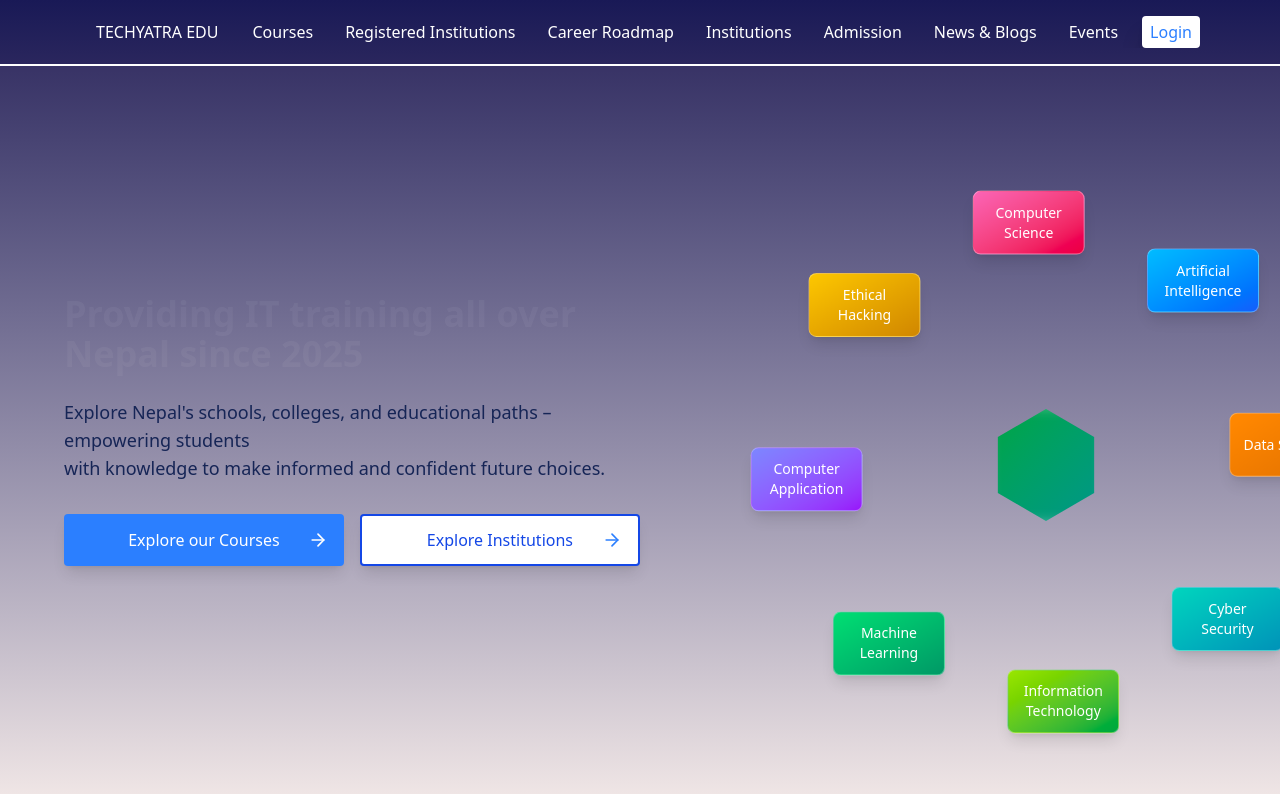
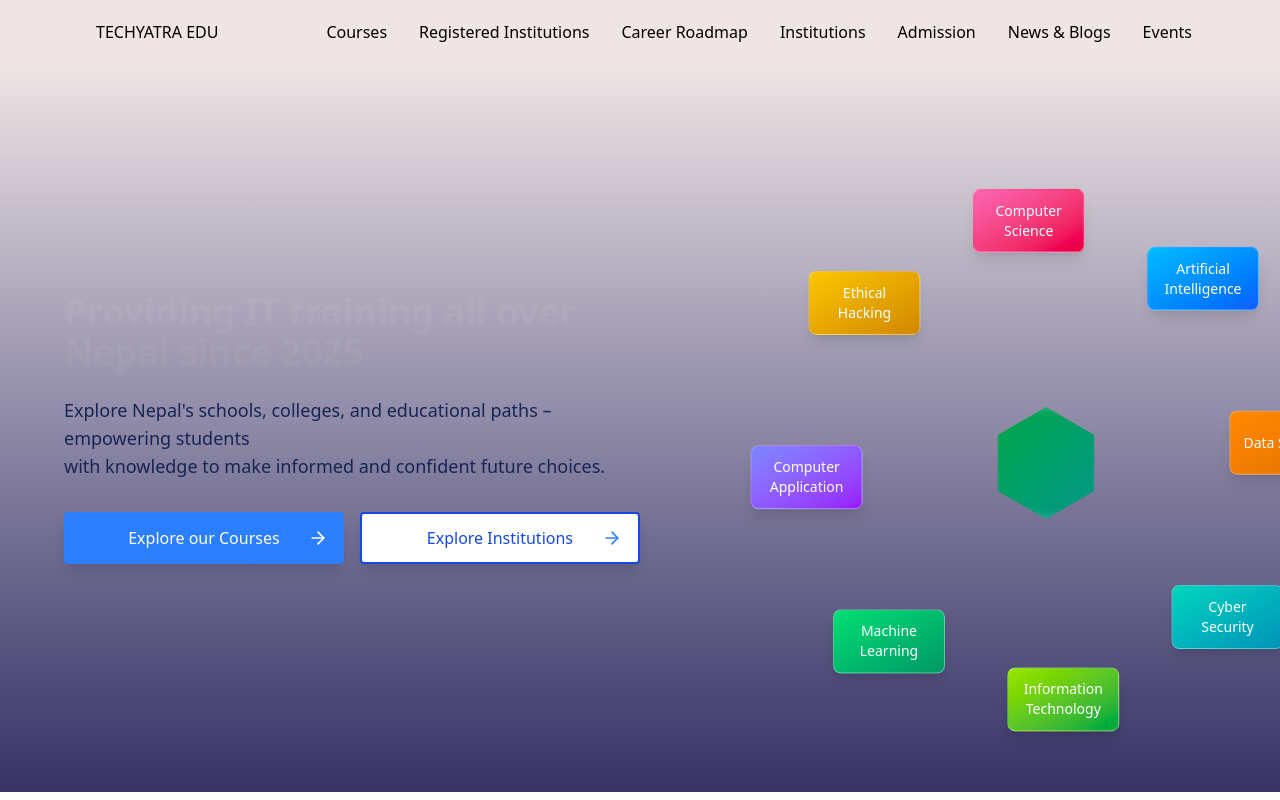
Before and after one commit to techyatra123/techyatraedu, a Next.js app: page / in a window 1280 px wide. Shown: the top 800 px of the page. Built offline with nearby package versions, Linux system fonts and the light colour scheme.

Commit message:
as per need nav bar

```diff
--- a/src/components/hero.tsx
+++ b/src/components/hero.tsx
@@ -32,7 +32,7 @@ const HeroSection: React.FC = () => {
   }, []);
 
   return (
-    <div className="bg-gradient-to-b from-[#383366] to-[#efe5e5]
+    <div className="bg-gradient-to-b from-[#efe5e5] to-[#383366]
       min-h-[110vh] md:min-h-[91vh]
       h-auto flex flex-col md:flex-row
       items-center justify-between
--- a/src/components/nav.tsx
+++ b/src/components/nav.tsx
@@ -1,7 +1,7 @@
 export default function Navbar() {
   return (
     <nav
-      className="bg-gradient-to-b from-[#191956] to-[#2a265d] text-white p-4 flex flex-wrap  justify-between items-center border-b-2 border-white-900"
+      className="bg-gradient-to-b from-[#efe5e5] to-[#efe5e5] text-black p-4 flex flex-wrap  justify-between items-center  border-white-900"
     >
       <div className="text-base font-medium mb-2 ml-20 md:mb-0">
         TECHYATRA EDU
@@ -14,7 +14,7 @@ export default function Navbar() {
         <li className="cursor-pointer transition hover:-translate-y-0.5 px-2 py-1 rounded">Admission</li>
         <li className="cursor-pointer transition hover:-translate-y-0.5 px-2 py-1 rounded">News & Blogs</li>
         <li className="cursor-pointer transition hover:-translate-y-0.5 px-2 py-1 rounded">Events</li>
-        <li className="cursor-pointer transition  px-2 py-1 rounded bg-white shadow-xl/30 text-blue-500">Login</li>
+        {/* <li className="cursor-pointer transition  px-2 py-1 rounded bg-white shadow-xl/30 text-blue-500">Login</li> */}
       </ul>
     </nav>
   );
--- a/src/components/registeredclzlist.tsx
+++ b/src/components/registeredclzlist.tsx
@@ -1,3 +1,4 @@
+import Link from "next/link";
 import CollegeCard from "./subcomponents/registered.clzcard";
 import { ArrowUpRight } from "lucide-react";
 
@@ -40,10 +41,10 @@ const RegisteredColleges = () => {
           <h2 className="text-2xl font-bold">
             Registered Colleges and Schools
           </h2>
-          <a href="/RegisteredInstitutions" className="text-indigo-600 hover:underline flex flex-row justify-center items-center gap-2">
+          <Link href="/RegisteredInstitutions" className="text-indigo-600 hover:underline flex flex-row justify-center items-center gap-2">
             View more
             <ArrowUpRight className="w-4 h-4" />
-          </a>
+          </Link>
         </div>
         <div className="grid grid-cols-1 md:grid-cols-2 lg:grid-cols-4 gap-6">
           {colleges.map((college, index) => (
```
